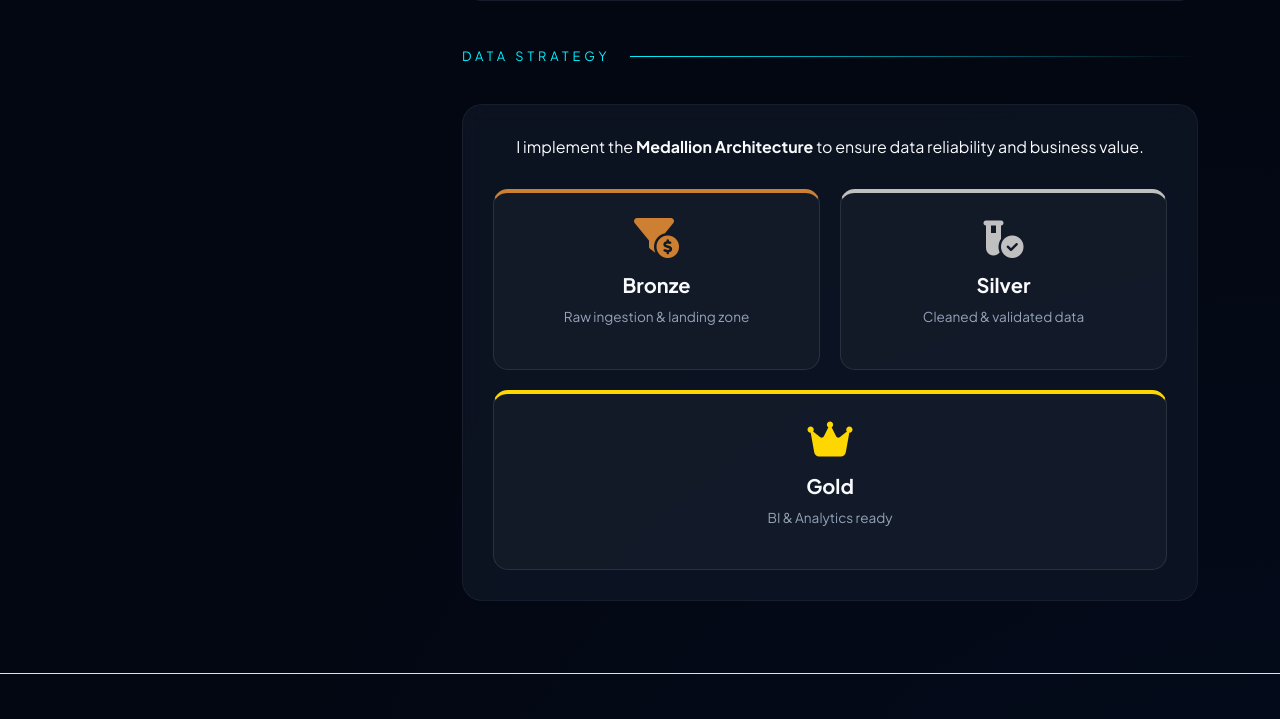
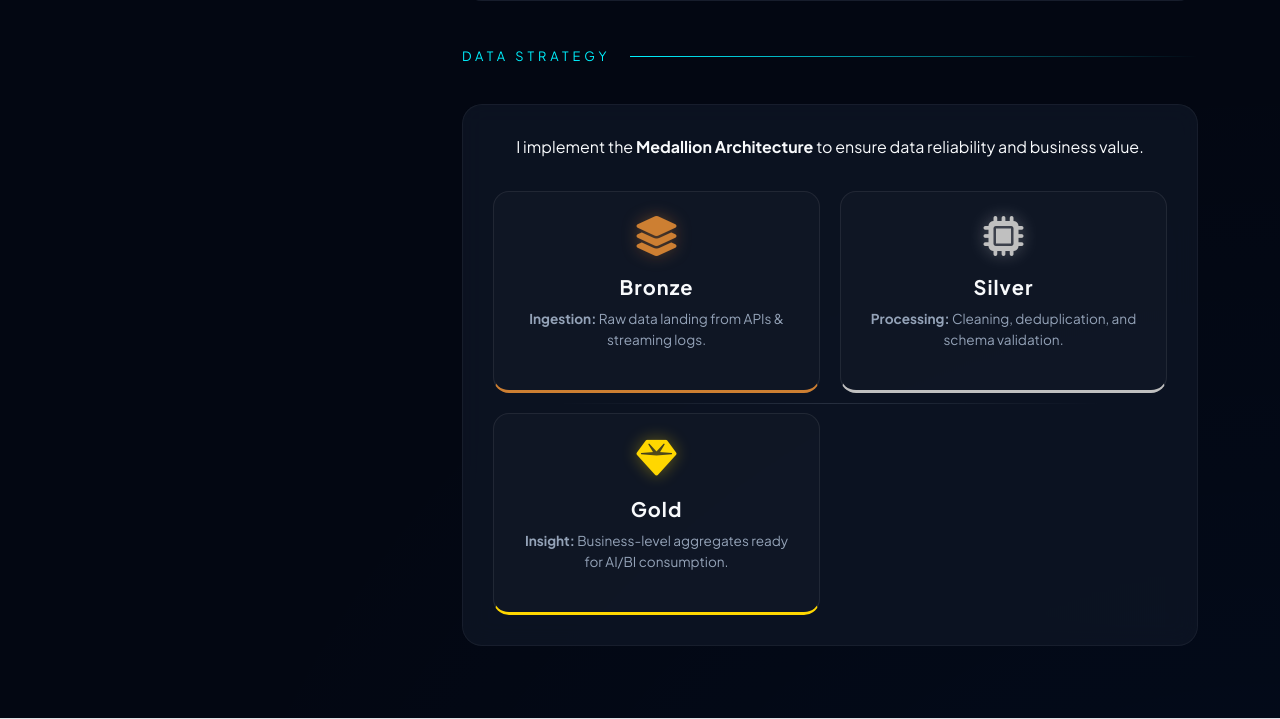
Before and after one commit to shradhadubey/shradha-dubey-portfolio, a Flask app: page / in a window 1280 px wide. Shown: the part 2438-3157 px from the top of the page. Run offline with Flask 3, Linux system fonts and the light colour scheme.

Commit message:
add high-fidelity medallion architecture dashboard

```diff
--- a/templates/index.html
+++ b/templates/index.html
@@ -55,41 +55,78 @@
             box-shadow: 0 10px 30px rgba(0, 242, 255, 0.1);
         }
 
-        /* Medallion Architecture Styling */
+        /* Medallion Dashboard Container */
         .architecture-grid {
-            display: flex;
-            align-items: center;
-            justify-content: space-between;
+            display: grid;
+            grid-template-columns: repeat(auto-fit, minmax(220px, 1fr));
             gap: 20px;
-            flex-wrap: wrap;
-            margin-top: 30px;
+            margin-top: 2rem;
+            position: relative;
         }
 
+        /* Individual Tier Cards */
         .arch-card {
-            flex: 1;
-            min-width: 250px;
-            background: rgba(255, 255, 255, 0.03);
-            border: 1px solid rgba(255, 255, 255, 0.1);
-            padding: 25px;
-            border-radius: 15px;
+            background: rgba(255, 255, 255, 0.02);
+            border: 1px solid rgba(255, 255, 255, 0.08);
+            border-radius: 16px;
+            padding: 24px;
             text-align: center;
-            transition: 0.3s;
+            transition: all 0.4s cubic-bezier(0.175, 0.885, 0.32, 1.275);
+            position: relative;
+            overflow: hidden;
         }
 
-        .arch-card i { font-size: 2.5rem; margin-bottom: 15px; }
+        .arch-card:hover {
+            transform: translateY(-10px);
+            background: rgba(255, 255, 255, 0.05);
+        }
 
-        .bronze-card { border-top: 4px solid var(--bronze); }
-        .bronze-card i { color: var(--bronze); }
+        /* Icons & Glow Effects */
+        .arch-card i {
+            font-size: 2.5rem;
+            margin-bottom: 1.2rem;
+            display: block;
+        }
 
-        .silver-card { border-top: 4px solid var(--silver); }
-        .silver-card i { color: var(--silver); }
+        /* Bronze: The Entry Point */
+        .bronze-card { border-bottom: 3px solid var(--bronze); }
+        .bronze-card i { color: var(--bronze); filter: drop-shadow(0 0 8px rgba(205, 127, 50, 0.4)); }
 
-        .gold-card { border-top: 4px solid var(--gold); }
-        .gold-card i { color: var(--gold); }
+        /* Silver: The Processing Hub */
+        .silver-card { border-bottom: 3px solid var(--silver); }
+        .silver-card i { color: var(--silver); filter: drop-shadow(0 0 8px rgba(192, 192, 192, 0.4)); }
 
-        .arch-card h5 { font-weight: 700; margin-bottom: 10px; }
-        .arch-card p { font-size: 0.85rem; color: var(--text-dim); }
+        /* Gold: The Analytics Peak */
+        .gold-card { border-bottom: 3px solid var(--gold); }
+        .gold-card i { color: var(--gold); filter: drop-shadow(0 0 8px rgba(255, 215, 0, 0.4)); }
 
+        .arch-card h5 {
+            color: var(--text-white);
+            font-weight: 700;
+            letter-spacing: 1px;
+            margin-bottom: 10px;
+        }
+
+        .arch-card p {
+            font-size: 0.85rem;
+            color: var(--text-dim);
+            line-height: 1.5;
+        }
+
+        /* Connecting Line (Desktop Only) */
+        @media (min-width: 992px) {
+            .architecture-grid::before {
+                content: "";
+                position: absolute;
+                top: 50%;
+                left: 10%;
+                right: 10%;
+                height: 1px;
+                background: linear-gradient(to right, transparent, var(--text-dim), transparent);
+                z-index: 0;
+                opacity: 0.2;
+            }
+        }
         /* Button & UI Elements */
         .action-buttons { display: flex; flex-wrap: wrap; justify-content: center; gap: 12px; margin-top: 2rem; }
         .btn-base { height: 48px; padding: 0 24px; border-radius: 12px; display: inline-flex; align-items: center; justify-content: center; font-weight: 700; text-transform: uppercase; font-size: 0.75rem; transition: 0.3s; text-decoration: none; }
@@ -178,20 +215,22 @@
                 <p class="text-center text-dim mb-4">I implement the <strong>Medallion Architecture</strong> to ensure data reliability and business value.</p>
                 <div class="architecture-grid">
                     <div class="arch-card bronze-card">
-                        <i class="fas fa-filter-circle-dollar"></i>
+                        <i class="fas fa-layer-group"></i>
                         <h5>Bronze</h5>
-                        <p>Raw ingestion & landing zone</p>
+                        <p><strong>Ingestion:</strong> Raw data landing from APIs & streaming logs.</p>
                     </div>
+
                     <div class="arch-card silver-card">
-                        <i class="fas fa-vial-circle-check"></i>
+                        <i class="fas fa-microchip"></i>
                         <h5>Silver</h5>
-                        <p>Cleaned & validated data</p>
+                        <p><strong>Processing:</strong> Cleaning, deduplication, and schema validation.</p>
                     </div>
+
                     <div class="arch-card gold-card">
-                        <i class="fas fa-crown"></i>
+                        <i class="fas fa-gem"></i>
                         <h5>Gold</h5>
-                        <p>BI & Analytics ready</p>
-                    </div>
+                        <p><strong>Insight:</strong> Business-level aggregates ready for AI/BI consumption.</p>
+                </div>
                 </div>
             </div>
         </div>
```
